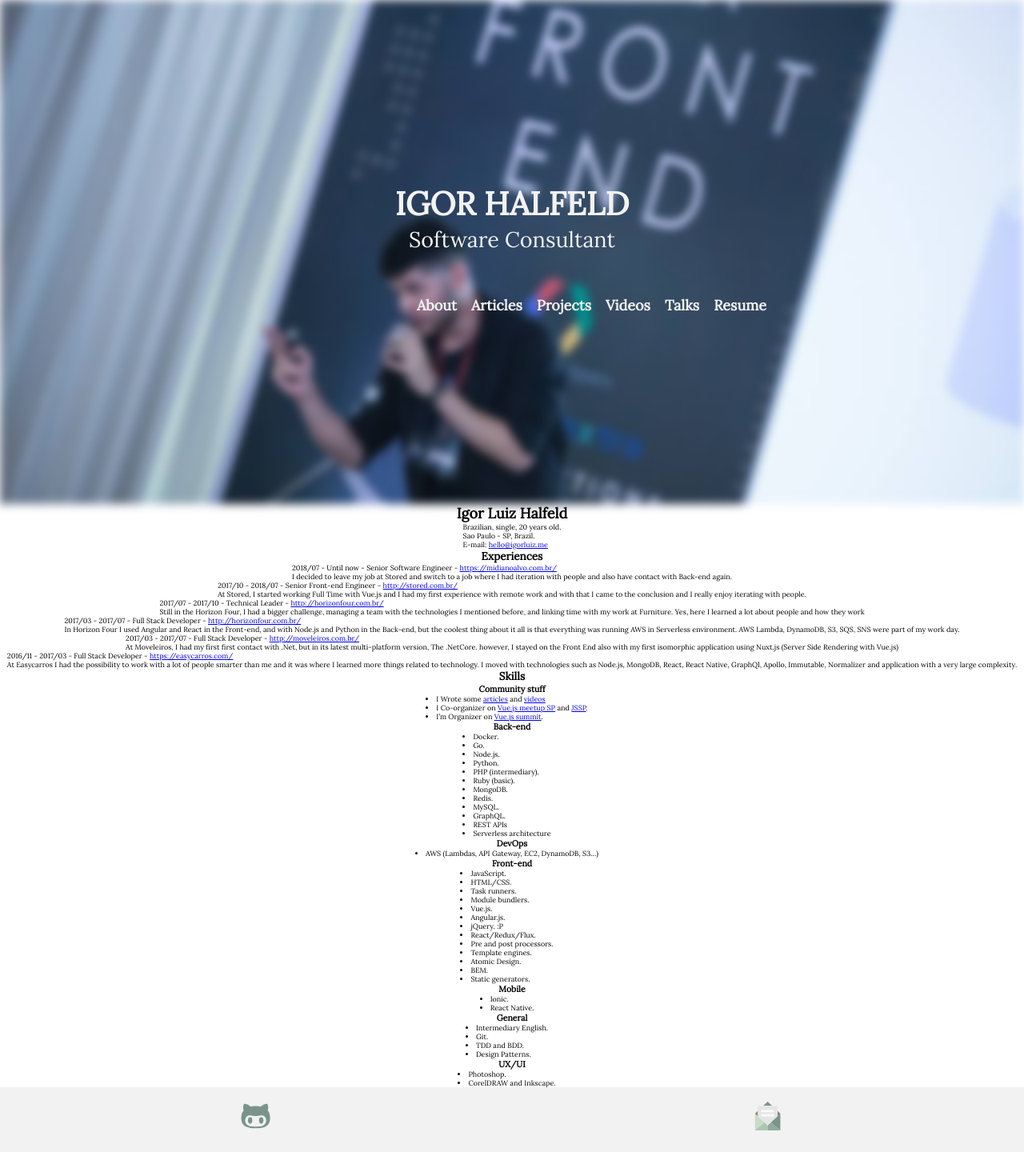
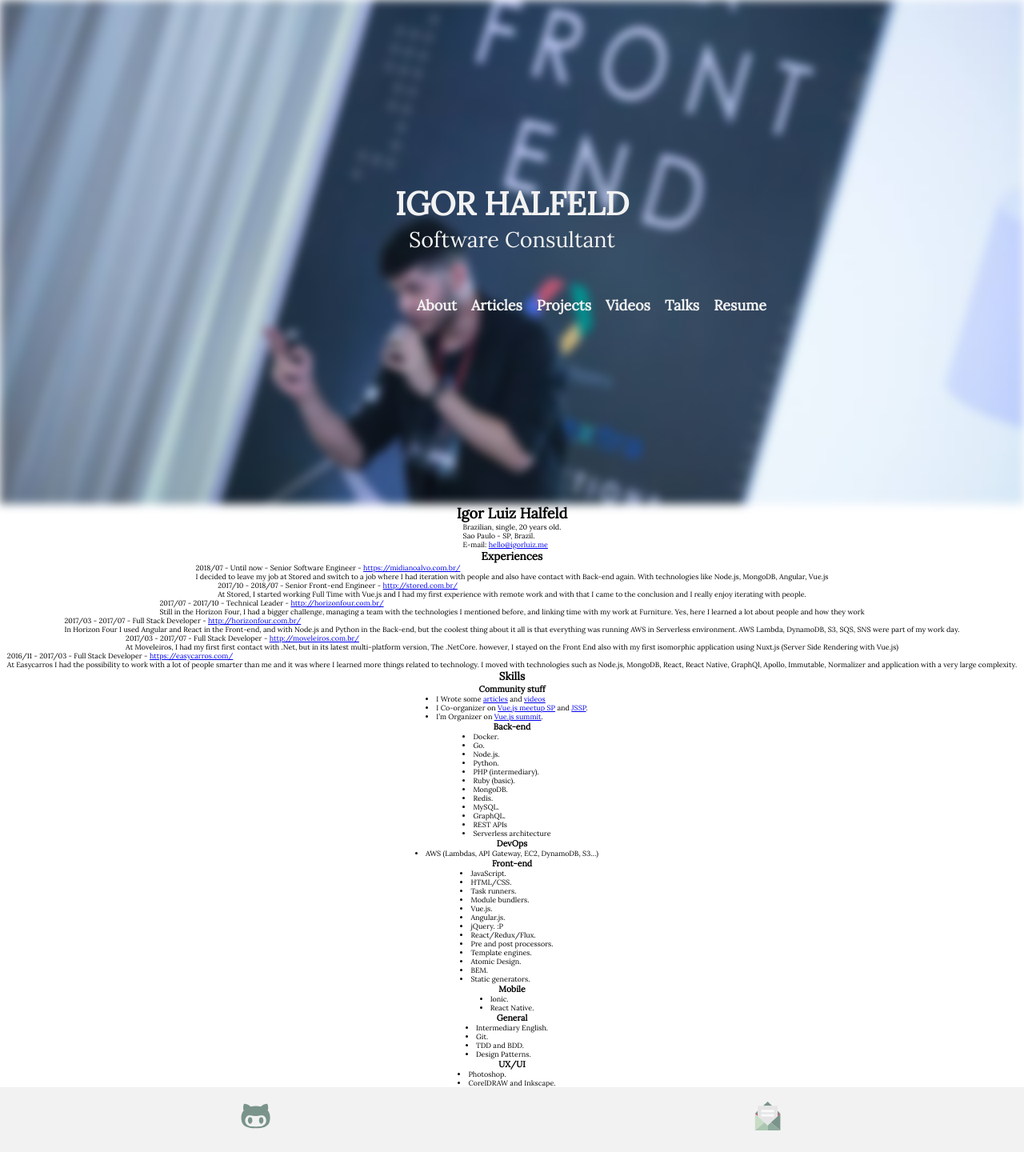
Before and after one commit to Halfeld/website, a Jekyll site: the page built from resume.md, in a window 1280 px wide. Shown: the whole page at 80% size. Built offline with Jekyll 4.4.1, drawn with Linux system fonts in a browser that asks for light colours; our own code applies the rules of GitHub Pages for plain Markdown files; comment, search, counter and statistics services are not loaded.

Commit message:
Add more info

```diff
--- a/resume.md
+++ b/resume.md
@@ -8,6 +8,7 @@
 
 2018/07 - Until now - Senior Software Engineer - <https://midianoalvo.com.br/>
 I decided to leave my job at Stored and switch to a job where I had iteration with people and also have contact with Back-end again.
+With technologies like Node.js, MongoDB, Angular, Vue.js
 
 2017/10 - 2018/07 - Senior Front-end Engineer - <http://stored.com.br/>
 At Stored, I started working Full Time with Vue.js and I had my first experience with remote work and with that I came to the conclusion and I really enjoy iterating with people.
```
